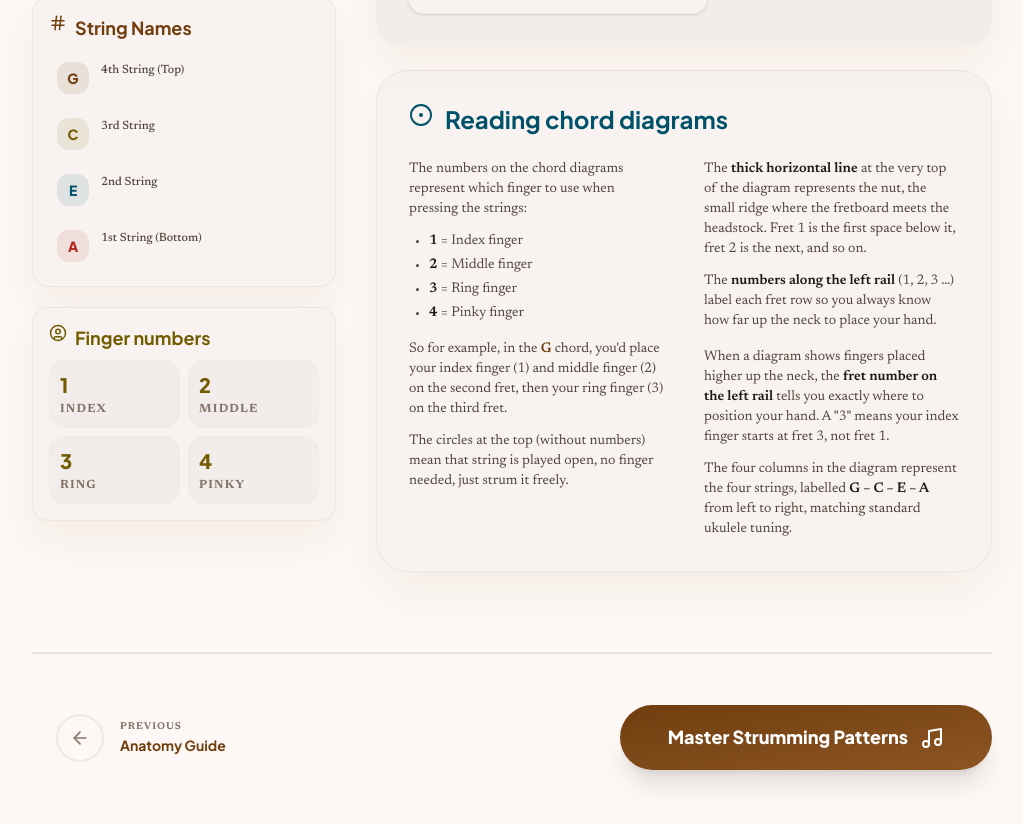
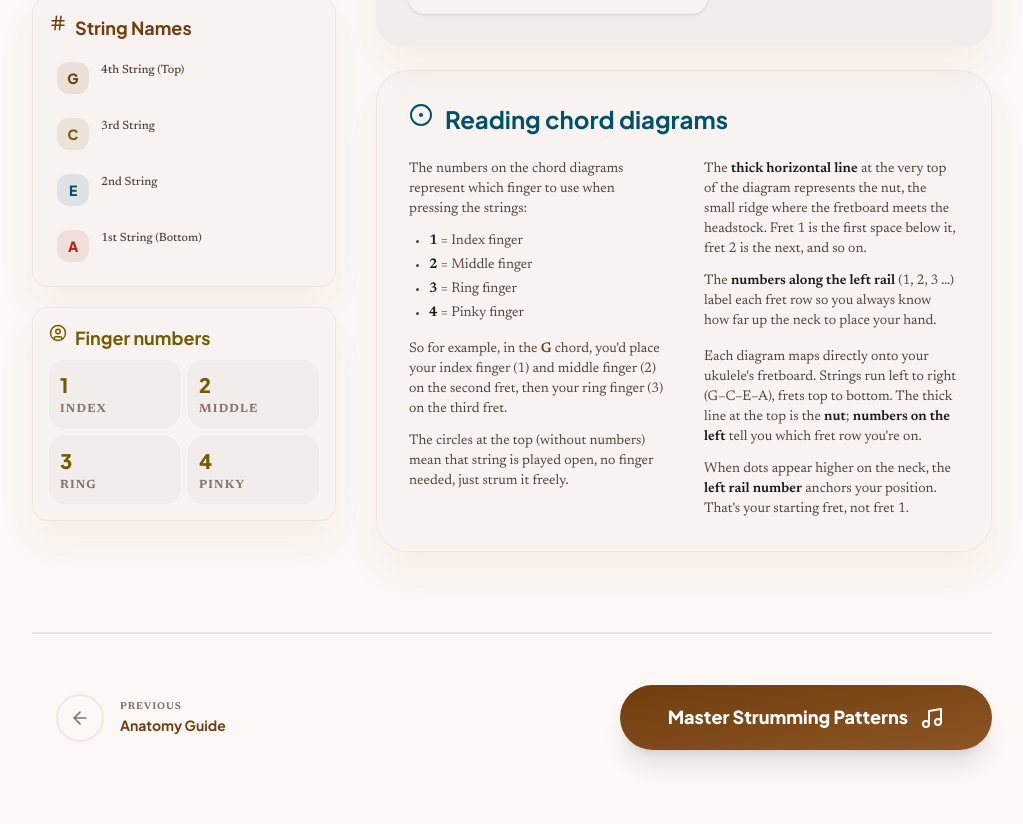
Before and after one commit to DotNetTitan/strum-and-spruce, a React (Vite) app: page /lessons/chord in a window 1280 px wide. Shown: the part 963-1787 px from the top of the page, without its empty margins (256-1279 px from the left). Built offline with nearby package versions, Linux system fonts and the light colour scheme.

Commit message:
Update reading chords description

```diff
--- a/src/components/chords/ChordReference.tsx
+++ b/src/components/chords/ChordReference.tsx
@@ -193,10 +193,10 @@ export const ChordInfo = ({ variant = 'default', className }: ChordInfoProps) =>
       </div>
       <div className="break-inside-avoid space-y-3">
         <p>
-          When a diagram shows fingers placed higher up the neck, the <span className="font-semibold text-on-surface">fret number on the left rail</span> tells you exactly where to position your hand. A "3" means your index finger starts at fret 3, not fret 1.
+          Each diagram maps directly onto your ukulele's fretboard. Strings run left to right (G–C–E–A), frets top to bottom. The thick line at the top is the <span className="font-semibold text-on-surface">nut</span>; <span className="font-semibold text-on-surface">numbers on the left</span> tell you which fret row you're on.
         </p>
         <p>
-          The four columns in the diagram represent the four strings, labelled <span className="font-semibold text-on-surface">G – C – E – A</span> from left to right, matching standard ukulele tuning.
+          When dots appear higher on the neck, the <span className="font-semibold text-on-surface">left rail number</span> anchors your position. That's your starting fret, not fret 1.
         </p>
       </div>
     </div>
```
